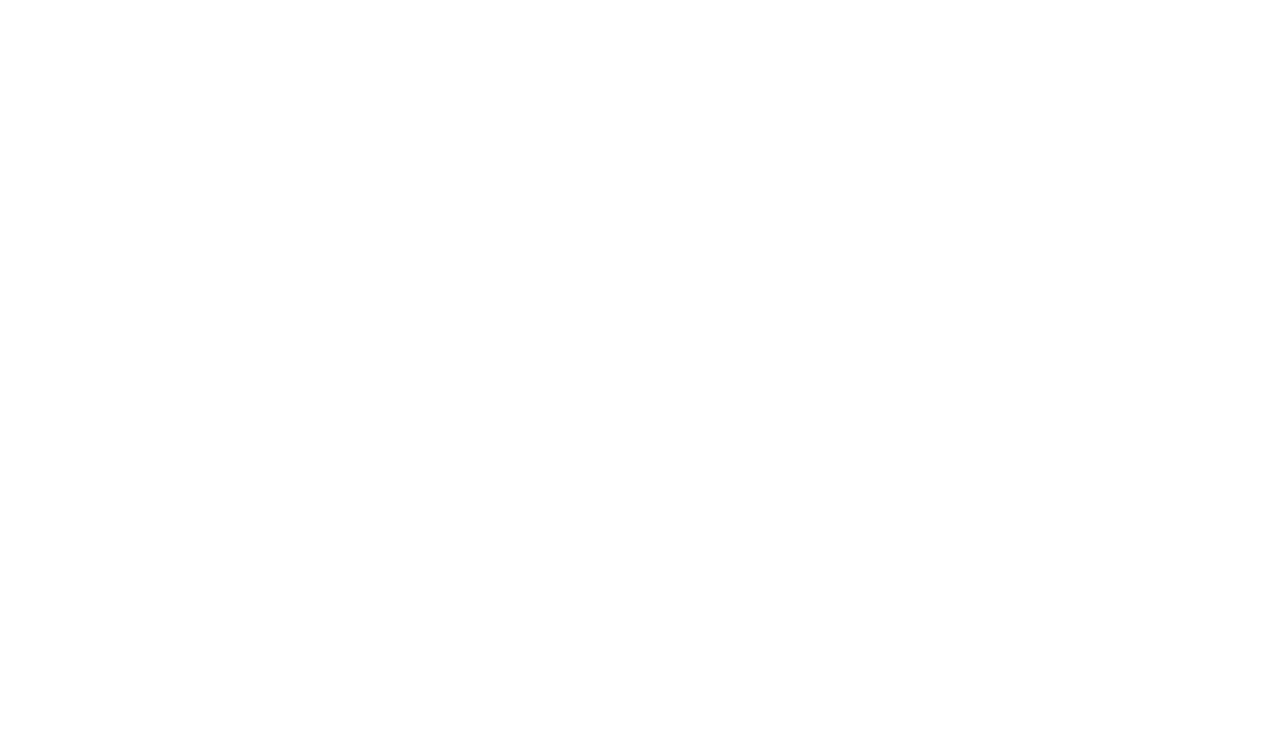
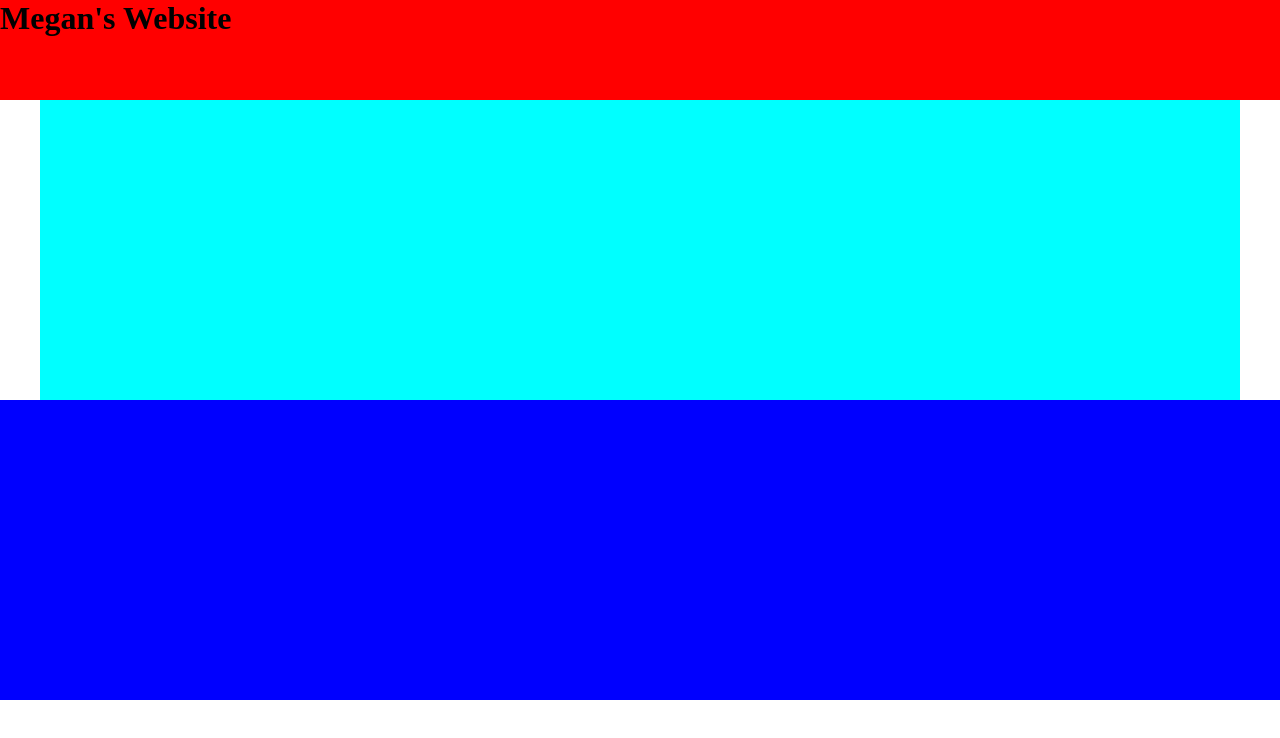
Before and after one commit to MeganDuncan2022/MeganWebsite, a plain HTML site: page index.html in a window 1280 px wide. Drawn offline with Linux system fonts and the light colour scheme.

Commit message:
setting formatting of header/main/footer

```diff
--- a/index.html
+++ b/index.html
@@ -9,17 +9,14 @@
 </head>
 <body>
    <header>
-
+        <h1>Megan's Website</h1>
 
    </header>
    <main>
 
 
    </main>
-   <footer>
-
-
-   </footer>
+   <footer></footer>
 
 </body>
 </html>
--- a/styles.css
+++ b/styles.css
@@ -1,7 +1,29 @@
-.header {
+
+body {
+    margin: 0px;
+}
+
+header {
     width: auto;
     height: 100px;
-    background-color: rgb(255, 0, 0);
+    background-color: red;
+}
 
+header h1 {
+margin: 0px;
+}
+
+main {
+    width: 1200px;
+    height: 300px;
+    margin-left: auto;
+    margin-right: auto;
+    background-color: aqua;
+}
+
+footer {
+    width: auto;
+    height: 300px;
+    background-color: blue;
 
 }
```
